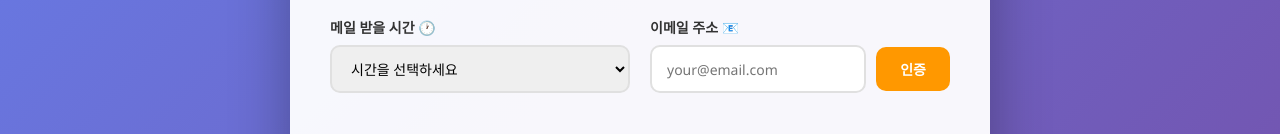
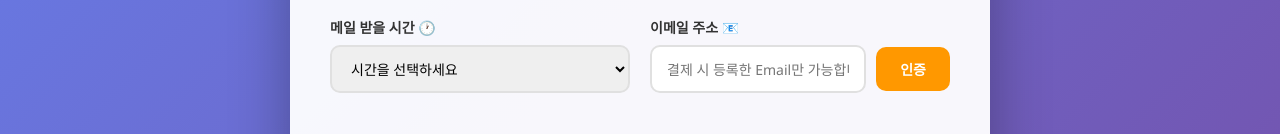
Before and after one commit to seolha30/autotube, a website: page index.html in a window 1280 px wide. Shown: the part 335-469 px from the top of the page. Drawn offline with Linux system fonts and the light colour scheme.

Commit message:
Update index.html

```diff
--- a/index.html
+++ b/index.html
@@ -778,7 +778,7 @@
                         <input
                             type="email"
                             id="email"
-                            placeholder="your@email.com"
+                            placeholder="결제 시 등록한 Email만 가능합니다"
                             required
                         >
                         <button type="button" class="btn btn-verify" onclick="verifyEmail()">인증</button>
```
